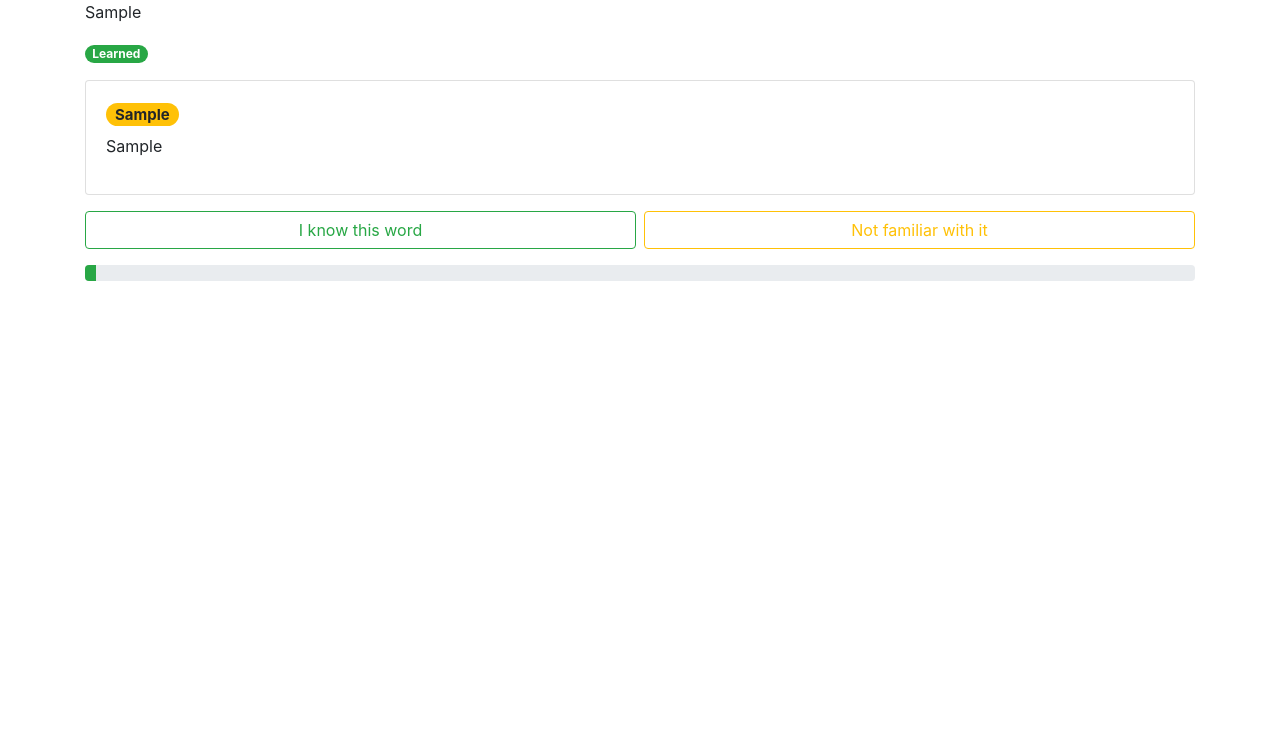
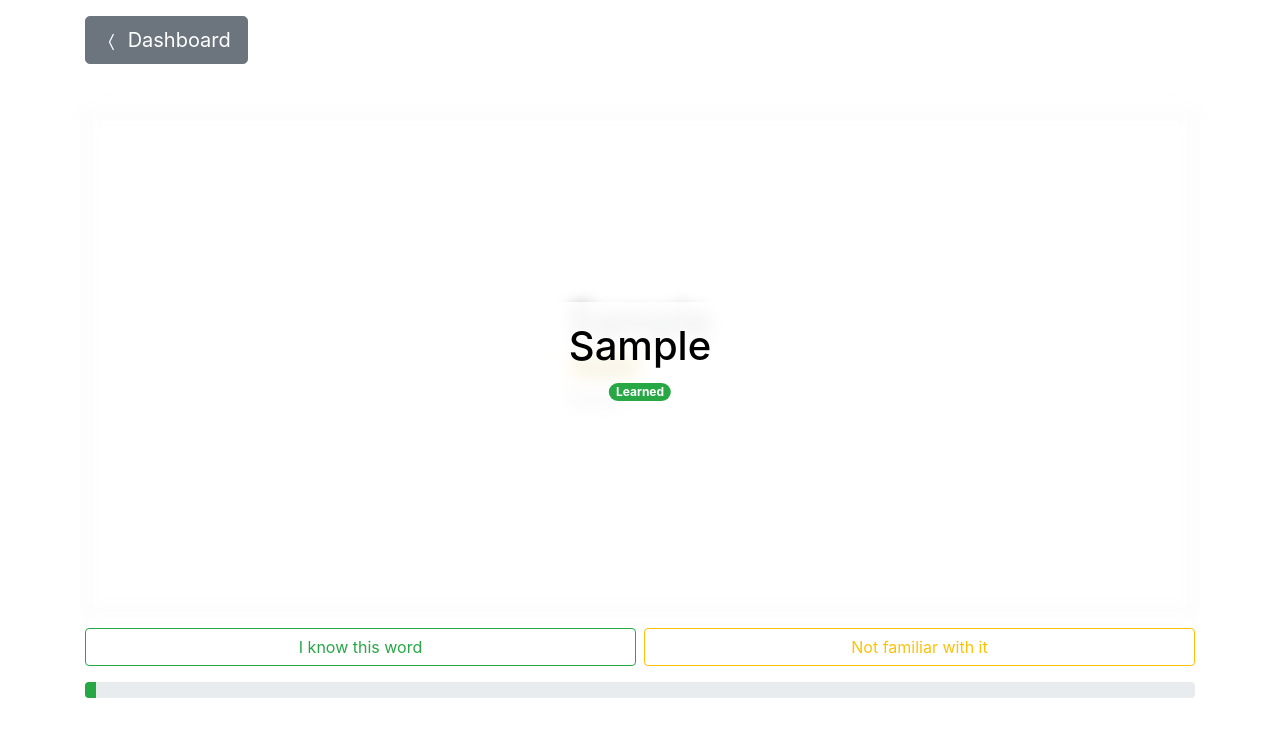
Before and after one commit to jalacardio/newppp, a Django app: page /program/1/flashcard/ in a window 1280 px wide. Shown: the part 56-800 px from the top of the page. Run offline with Django 3.2, Linux system fonts and the light colour scheme; a user stored in the database is signed in; tables that the repository leaves empty hold one stand-in row (values such as "Sample post"); some libraries are stand-ins or nearby versions.

Commit message:
Add blur function to flashcard

```diff
--- a/ppp/static/program/css/flashcard.css
+++ b/ppp/static/program/css/flashcard.css
@@ -0,0 +1,36 @@
+.flashcard {
+    position: relative;
+    height: 500px;
+}
+
+.flashcard .box-content{
+    position: absolute;
+    width: 100%;
+    height: 100%;
+}
+
+.flashcard .translation{
+    position: absolute;
+      top: 50%;
+      left: 50%;
+      transform: translate(-50%, -50%);
+}
+
+.flashcard .vocab {
+  background-color: rgba(255, 255, 255, 0.9);
+  padding: 20px;
+  color: black;
+  font-weight: bold;
+  position: absolute;
+  top: 50%;
+  left: 50%;
+  transform: translate(-50%, -50%);
+  z-index: 2;
+  padding: 20px;
+  text-align: center;
+}
+
+.blur {
+    filter: blur(8px);
+  -webkit-filter: blur(8px);
+}
--- a/ppp/static/program/js/flashcard.js
+++ b/ppp/static/program/js/flashcard.js
@@ -1,12 +1,6 @@
-
-class Hero {
-    constructor(name, level) {
-        this.name = name;
-        this.level = level;
-    }
-
-    // Adding a method to the constructor
-    greet() {
-        return `${this.name} says hello.`;
-    }
+function unblur(){
+  var flashcard = document.getElementById("flashcard");
+  flashcard.classList.remove("blur");
+  var vocab = document.getElementById("flashcard-vocab");
+  vocab.style.display = "none";
 }
--- a/ppp/templates/program/flashcard.html
+++ b/ppp/templates/program/flashcard.html
@@ -1,26 +1,29 @@
 {% extends 'base.html' %}
 
 {% load static %}
-<link rel="stylesheet" href="{% static 'program/css/flashcard.css' %}">
+
 
 {% block content %}
+<link rel="stylesheet" href="{% static 'program/css/flashcard.css' %}">
 <div class="container">
-    <p>
-        {{ vocabulary.word.rep }}
-    </p>
-    <p>
-        {% if understanding.score >= 5 %}
-            <span class="badge badge-pill badge-success">Learned</span>
-        {% elif understanding.score > 0 %}
-            <span class="badge badge-pill badge-warning">Reviewing</span>
-        {% else %}
-            <span class="badge badge-pill badge-light">New Word</span>
-        {% endif %}
-    </p>
+    <div class="mt-3">
+        <a class="btn btn-secondary btn-lg"
+           href="{%url 'program:dashboard' program_id=program.id %}">
+            <svg width="1em" height="1em" viewBox="0 0 16 16" class="bi bi-chevron-compact-left" fill="currentColor"
+                 xmlns="http://www.w3.org/2000/svg">
+                <path fill-rule="evenodd"
+                      d="M9.224 1.553a.5.5 0 0 1 .223.67L6.56 8l2.888 5.776a.5.5 0 1 1-.894.448l-3-6a.5.5 0 0 1 0-.448l3-6a.5.5 0 0 1 .67-.223z"/>
+            </svg>
+            Dashboard
+        </a>
+    </div>
+    <div class="flashcard mt-5" onclick="unblur()">
 
         {% if vocab_translation %}
-        <div class="card">
+        <div id="flashcard" class="card box-content blur">
             <div class="card-body">
+                <div class="translation">
+                    <h1>{{ vocabulary.word.rep }}</h1>
                 {% for translation in vocab_translation.all %}
                 <div>
                     {% if not translation.category %}
@@ -43,10 +46,24 @@
                 {% endfor %}
                 </div>
             </div>
+        </div>
 
         {% else %}
         <p>No words are available.</p>
         {% endif %}
+
+        <div id="flashcard-vocab" class="vocab">
+          <h1>{{ vocabulary.word.rep }}</h1>
+          {% if understanding.score >= 5 %}
+            <span class="badge badge-pill badge-success">Learned</span>
+            {% elif understanding.score > 0 %}
+            <span class="badge badge-pill badge-warning">Reviewing</span>
+            {% else %}
+            <span class="badge badge-pill badge-light">New Word</span>
+            {% endif %}
+        </div>
+    </div>
+
 
     <div class="btn-group w-100 mt-3" role="group" aria-label="Understanding">
         <div class="w-50 mr-1">
@@ -65,8 +82,10 @@
 
     </div>
     <div class="progress mt-3">
-      <div class="progress-bar bg-success" role="progressbar" style="width: {{ flashcard.progress }}%" aria-valuenow="{{ flashcard.progress }}" aria-valuemin="0" aria-valuemax="100"></div>
+        <div class="progress-bar bg-success" role="progressbar" style="width: {{ flashcard.progress }}%"
+             aria-valuenow="{{ flashcard.progress }}" aria-valuemin="0" aria-valuemax="100"></div>
     </div>
 </div>
 
+<script src="{% static 'program/js/flashcard.js' %}"></script>
 {% endblock %}
```
Lines whose indentation alone changed are shown as unchanged.
